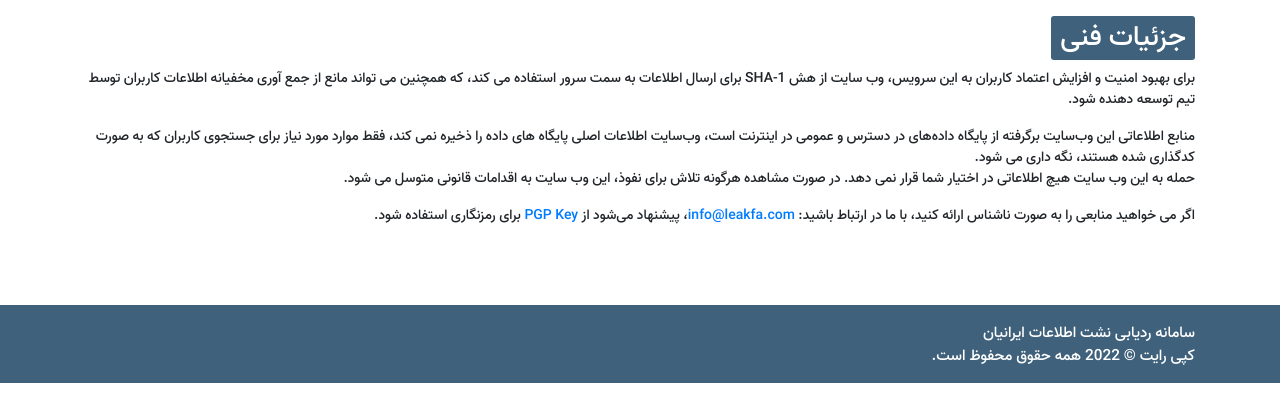
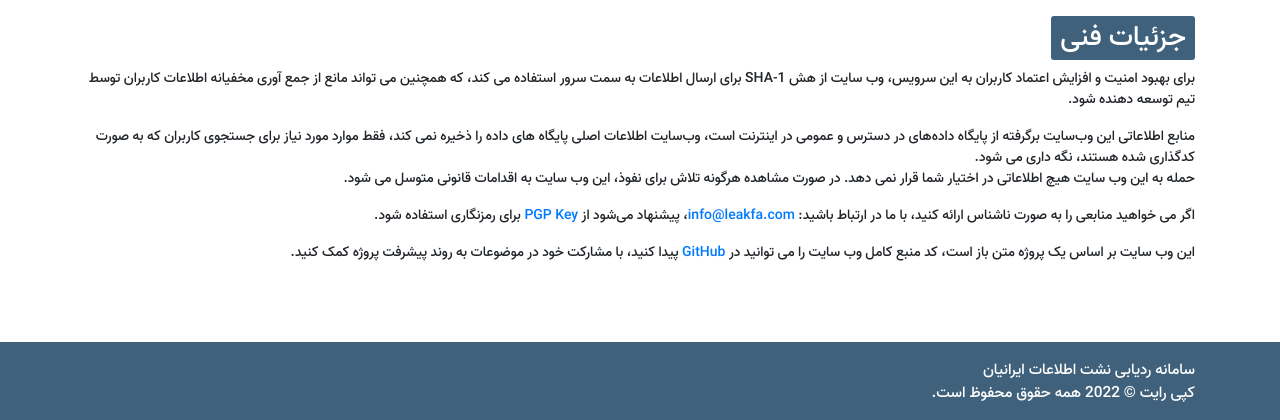
Before and after one commit to Leakfarsi/Leakfa.com, a PHP site: page /about in a window 1280 px wide. Shown: the part 581-1001 px from the top of the page. Before the commit the page ends 964 px from the top, so only its background shows below. Run offline with PHP 8.4, Linux system fonts and the light colour scheme; some libraries are stand-ins or nearby versions.

Commit message:
Added GitHub

```diff
--- a/about.php
+++ b/about.php
@@ -21,6 +21,7 @@
         <p>برای بهبود امنیت و افزایش اعتماد کاربران به این سرویس، وب سایت از هش SHA-1 برای ارسال اطلاعات به سمت سرور استفاده می کند، که همچنین می تواند مانع از جمع آوری مخفیانه اطلاعات کاربران توسط تیم توسعه دهنده شود.</p>
         <p>منابع اطلاعاتی این وب‌سایت برگرفته از پایگاه داده‌های در دسترس و عمومی در اینترنت است، وب‌سایت اطلاعات اصلی پایگاه های داده را ذخیره نمی کند،  فقط موارد مورد نیاز برای جستجوی کاربران که به صورت کدگذاری شده هستند، نگه داری می شود.<br/>حمله به این وب سایت هیچ اطلاعاتی در اختیار شما قرار نمی دهد. در صورت مشاهده هرگونه تلاش برای نفوذ، این وب سایت به اقدامات قانونی متوسل می شود.</p>
         <p>اگر می خواهید منابعی را به صورت ناشناس ارائه کنید، با ما در ارتباط باشید: <a href="mailto:info@leakfa.com">info@leakfa.com</a>، پیشنهاد می‌شود از <a href="https://keyserver.ubuntu.com/pks/lookup?op=get&search=0x8eba26e301b4ac8584f91dd6f89c33ed43bb86b3"target="_blank">PGP Key</a> برای رمزنگاری استفاده شود.
+        <p>این وب سایت بر اساس یک پروژه متن باز است، کد منبع کامل وب سایت را می توانید در <a href="https://github.com/Leakfarsi/Leakfa.com">GitHub</a> پیدا کنید، با مشارکت خود در موضوعات به روند پیشرفت پروژه کمک کنید. </p>
     </div>
 
     <?php require 'src/footer.php'; ?>
```
